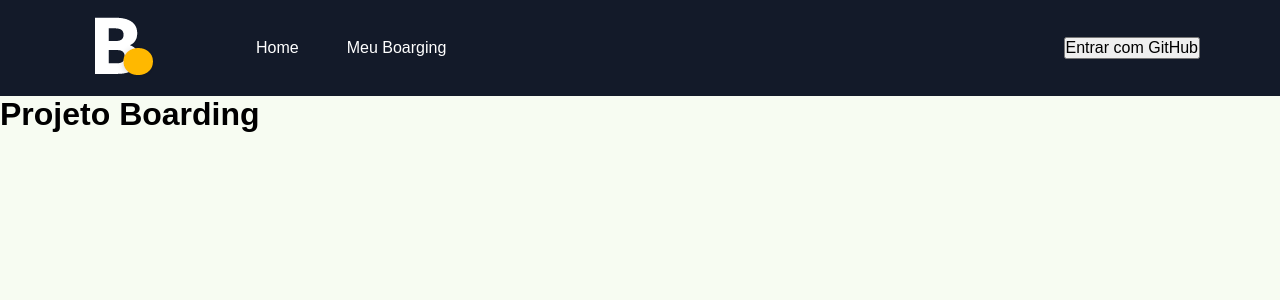
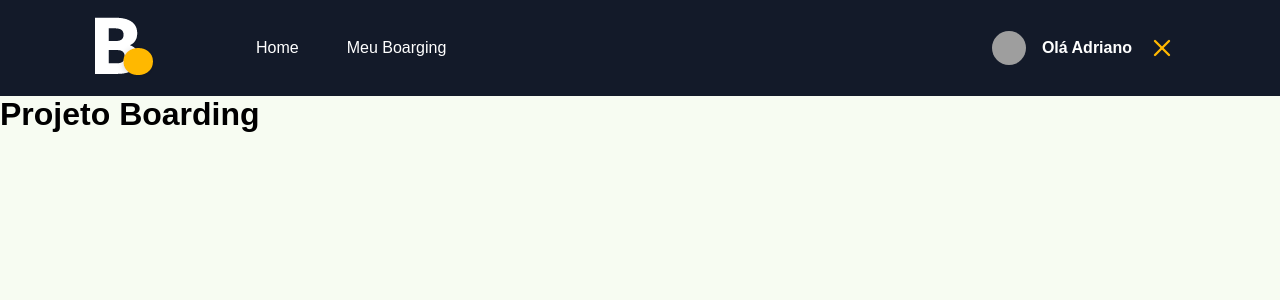
Before and after one commit to Adrianocros/ProjetoBoarding, a Next.js app: page / in a window 1280 px wide. Shown: the top 300 px of the page. Built offline with nearby package versions, Linux system fonts and the light colour scheme; grey boxes are pictures that could not be loaded.

Commit message:
Finalizando o Header e presonalizando borão logar

```diff
--- a/package.json
+++ b/package.json
@@ -18,6 +18,7 @@
     "next": "13.1.5",
     "react": "18.2.0",
     "react-dom": "18.2.0",
+    "react-icons": "^4.7.1",
     "sass": "^1.57.1",
     "typescript": "4.9.4"
   }
--- a/src/components/Header/index.tsx
+++ b/src/components/Header/index.tsx
@@ -1,5 +1,6 @@
 import styles from './styles.module.scss';
 import Link from "next/link"
+import {SiginButton} from '../SiginButton'
 
 export function Header(){
     return(
@@ -15,12 +16,9 @@
             <Link href='/bording' legacyBehavior>
                 <a>  Meu Boarging</a>
             </Link>
+            </nav>
+            <SiginButton/>
 
-            </nav>
-
-            <button>
-                Entrar com GitHub
-            </button>
        </div>
       </header>
     )
--- /dev/null
+++ b/src/components/SiginButton/index.tsx
@@ -0,0 +1,29 @@
+import styles from './styles.module.scss'
+import {FaGithub} from 'react-icons/fa'
+import {FiX} from 'react-icons/fi'
+
+export function SiginButton(){
+    const session = true;
+
+    return session ? (
+        <button
+        type='button'
+        className={styles.siginInButton}
+        onClick={() => {}}
+        >
+
+        <img src="https://sujeitoprogramador.com/steve.png" alt="" />
+        Olá Adriano
+        <FiX color="#FFB800" className={styles.closeIcon}/>
+        </button>
+    ):(
+        <button
+        type='button'
+        className={styles.siginInButton}
+        onClick={() => {}}
+        >
+        <FaGithub color="#FFB800"/>
+        Entre com GitHub
+        </button>
+    )
+}
--- /dev/null
+++ b/src/components/SiginButton/styles.module.scss
@@ -0,0 +1,35 @@
+.siginInButton{
+    height: 2.5rem;
+    border-radius:  3rem;
+    background-color: transparent;
+    border: 0;
+    display: flex;
+    align-items: center;
+    padding:  0 1.5rem;
+    color: #fff;
+    font-weight: bold;
+    transition: filter 0.2s;
+
+    svg{
+        width: 28px;
+        height: 28px;
+    }
+    &:hover{
+        filter: brightness(0.8);
+    }
+
+    img{
+        width: 34px;
+        height: 34px;
+        border-radius: 50%;
+        margin-right: 1rem;
+    }
+
+    svg:first-child{
+        margin-right: 1rem;
+    }
+
+    svg.closeIcon{
+        margin-left: 1rem;
+    }
+}
```
Also changed, not shown: 2 other files (tests, documents, lock files or other folders).
